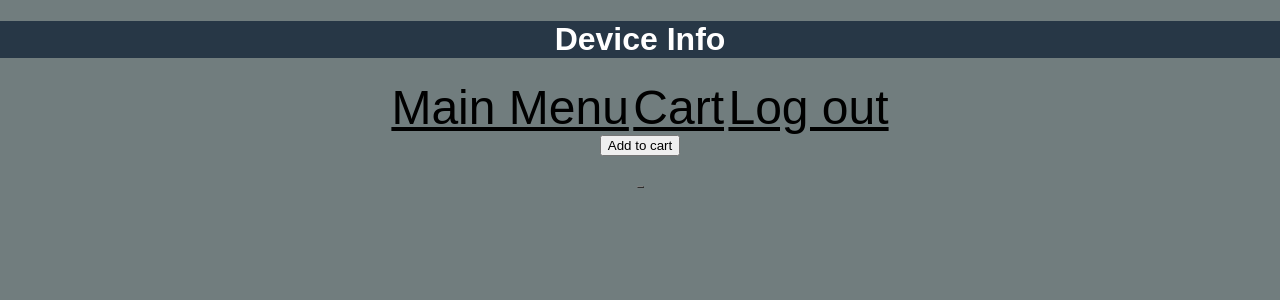
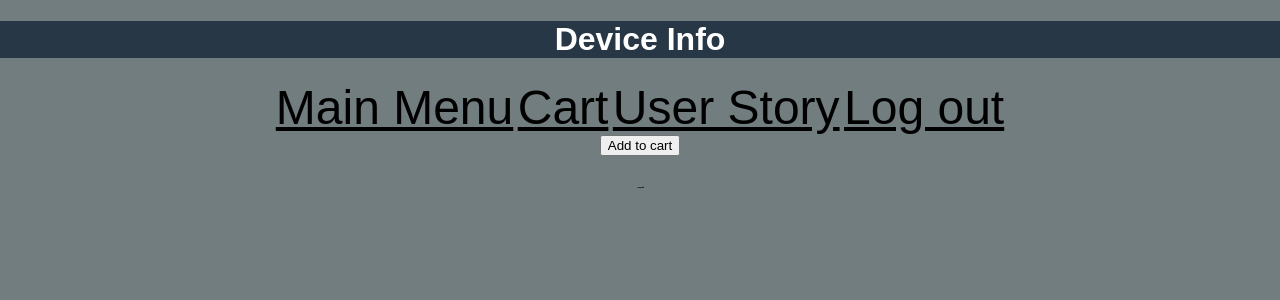
Before and after one commit to cruzbm/CST336TP1, a PHP site: page /info.php in a window 1280 px wide. Shown: the top 300 px of the page. Run offline with PHP 8.4, Linux system fonts and the light colour scheme; the visitor is signed in with stand-in values (Sample User, id 1); data that the repository does not hold is empty; some libraries are stand-ins or nearby versions.

Commit message:
File run better

```diff
--- a/info.php
+++ b/info.php
@@ -96,6 +96,7 @@ function showInfo(){
     <nav a>
         <a href="main.php" float:right> Main Menu </a>
         <a href="shopCart.php" float:right> Cart </a>
+        <a href="UserStory.docx"> User Story</a>
         <a href="login.php" float:right> Log out </a>
 
     </nav>
--- a/shopCart.php
+++ b/shopCart.php
@@ -93,6 +93,7 @@ echo "</div>";
             <nav a>
         <a href="main.php" float:right> Main Menu </a>
         <a href="shopCart.php" float:right> Cart </a>
+        <a href="UserStory.docx"> User Story</a>
         <a href="login.php" float:right> Log out </a>
 
     </nav>
```
